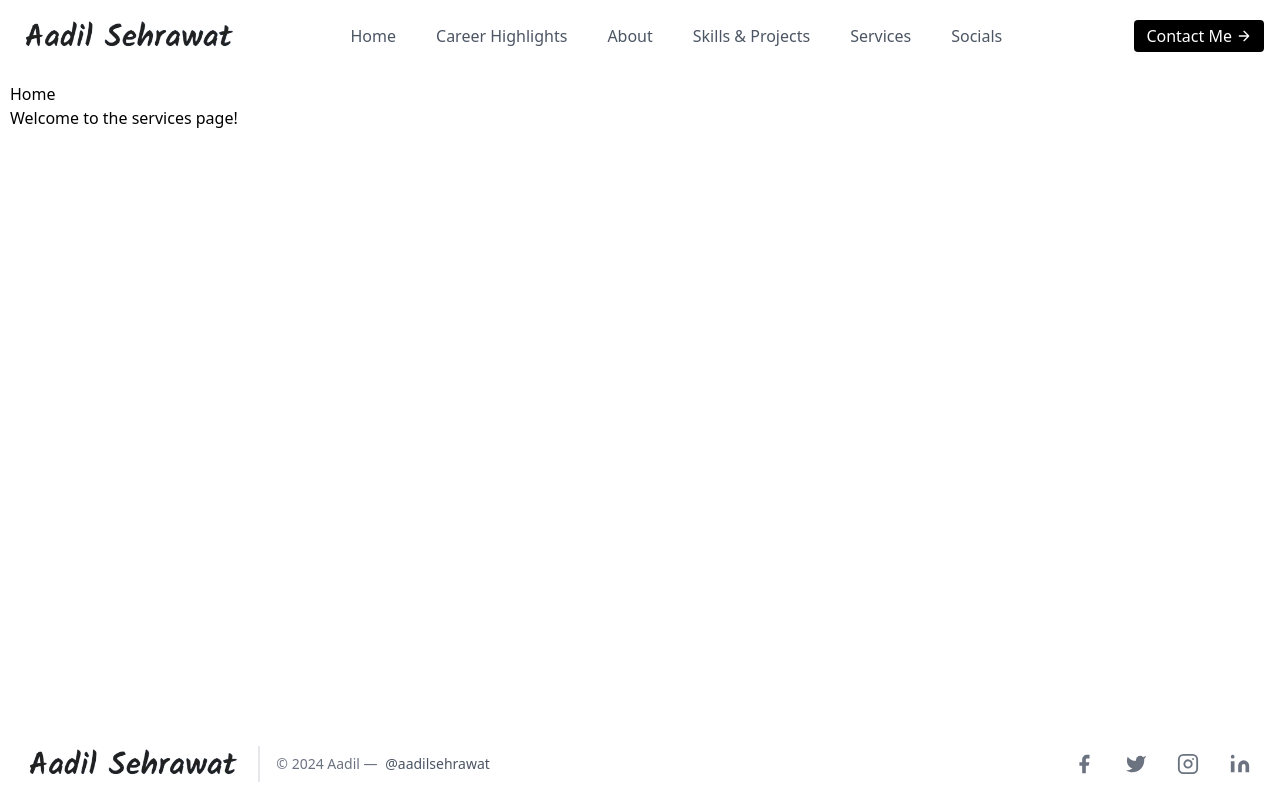
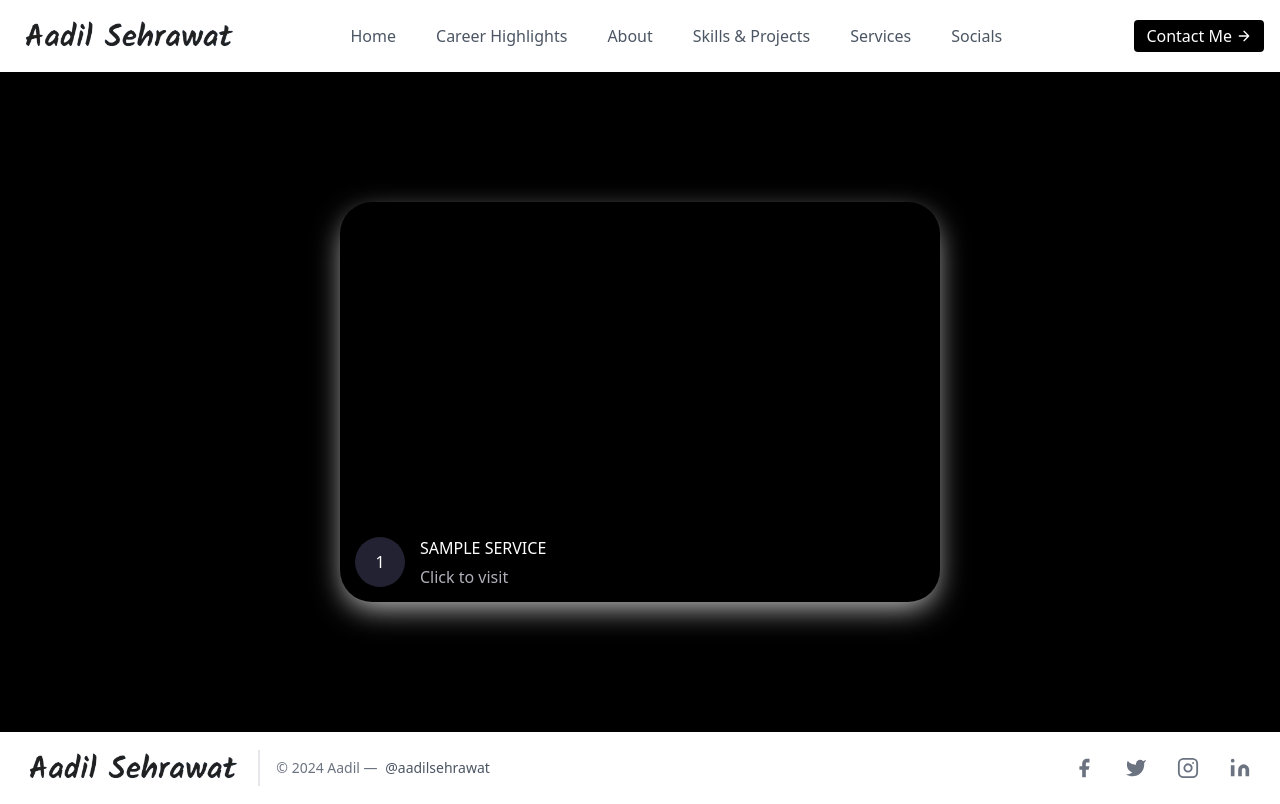
Before and after one commit to aadilsehrawat/portfolio, a Django app: template main/templates/main/services.html in a window 1280 px wide. Before the commit the page ends 782 px from the top, so only its background shows below. Run offline with Django 5.2, Linux system fonts and the light colour scheme; the template is opened without the code that fills it: most values are stand-ins (such as "Sample title", 1, 10 or a date in 2020); some libraries are stand-ins or nearby versions.

Commit message:
Added cards on projects, services and socials page using dummy data

```diff
--- a/main/templates/main/services.html
+++ b/main/templates/main/services.html
@@ -1,8 +1,26 @@
 {% extends "base.html" %}
+{% load static %}
 
 {% block title %}Services{% endblock title %}
 
+{% block styles %}<link rel="stylesheet" href="{% static 'css/cards.css' %}">{% endblock styles %}
+
 {% block body %}
-    <h1>Home</h1>
-    <p>Welcome to the services page!</p>
+<div class="cards-wrapper">
+    <div class="cards-container">
+        {% for service in services %}
+        <input type="radio" name="slide" id="c{{ service.id }}" {% if forloop.first %}checked{% endif %}>
+        <label for="c{{ service.id }}" class="card">
+            {% comment %} style="background-image: url('{% static service.service_image_url %}')"> {% endcomment %}
+            <div class="row">
+                <div class="icon">{{ service.id }}</div>
+                <div class="description">
+                    <h4><a href={{ service.url }} target="_blank">{{ service.name }}</a></h4>
+                    <p><a href={{ service.url }} target="_blank">Click to visit</a></p>
+                    </div>
+                </div>
+            </label>
+        {% endfor %}
+    </div>
+</div>
 {% endblock body %}
```
Also changed, not shown: main/templates/main/skills-and-projects/projects.html (+18 -0 lines), main/templates/main/socials.html (+6 -7 lines).
